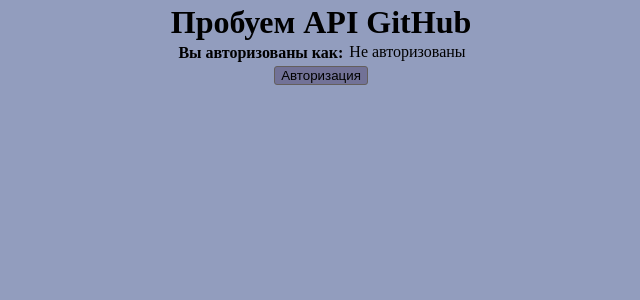
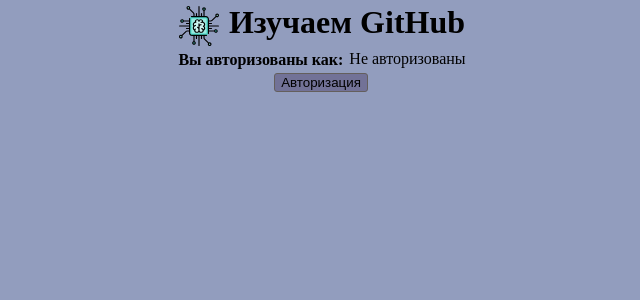
Before and after one commit to Tihiy89/px_test, a Vue app in the folder px_test/: page / in a window 1280 px wide. Shown: the top 300 px of the page, without its empty margins (319-959 px from the left). Built offline with nearby package versions, Linux system fonts and the light colour scheme; no server answers.

Commit message:
картинка

```diff
--- a/px_test/public/index.html
+++ b/px_test/public/index.html
@@ -4,12 +4,12 @@
     <meta charset="utf-8">
     <meta http-equiv="X-UA-Compatible" content="IE=edge">
     <meta name="viewport" content="width=device-width,initial-scale=1.0">
-    <link rel="icon" href="<%= BASE_URL %>favicon.ico">
-    <title><%= htmlWebpackPlugin.options.title %></title>
+    <link rel="icon" href="<%= BASE_URL %>icon.svg">
+    <title>Анализируем GitHub</title>
   </head>
   <body>
     <noscript>
-      <strong>We're sorry but <%= htmlWebpackPlugin.options.title %> doesn't work properly without JavaScript enabled. Please enable it to continue.</strong>
+      <strong>We're sorry but doesn't work properly without JavaScript enabled. Please enable it to continue.</strong>
     </noscript>
     <div id="app"></div>
     <!-- built files will be auto injected -->
--- a/px_test/src/components/form/mainForm.vue
+++ b/px_test/src/components/form/mainForm.vue
@@ -1,6 +1,9 @@
 <template>
   <div>
-    <h1>Пробуем API GitHub</h1>
+    <h1>
+        <img src="@/../public/icon.svg" height="40px">
+        Изучаем GitHub
+    </h1>
     <autForm @aut-complete="autComplete" />
     <filterRepoForm v-if="isAut"/>
   </div>
```
Also changed, not shown: px_test/public/icon.svg (added), 1 other file (tests, documents, lock files or other folders).
